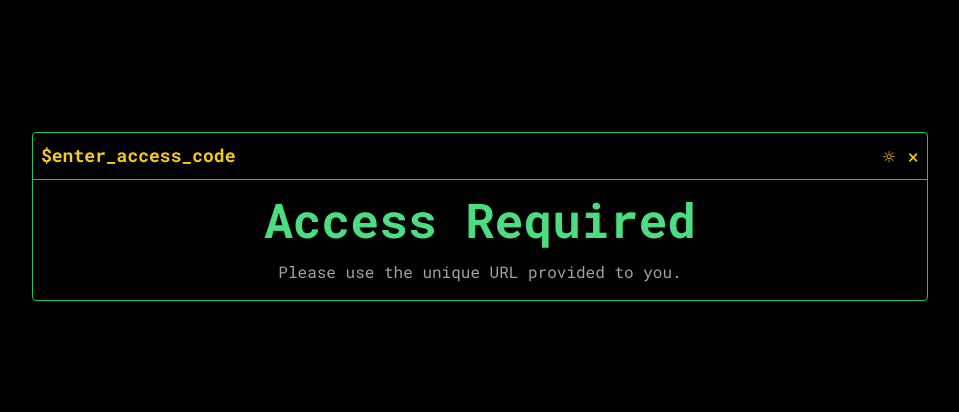
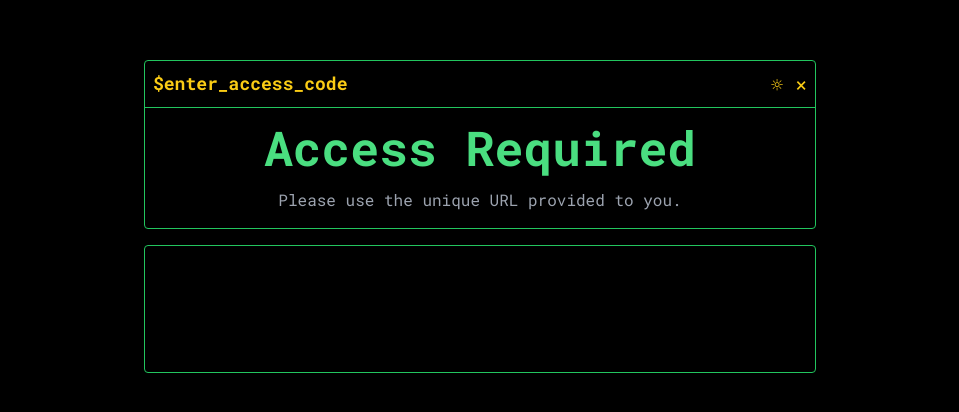
Before and after one commit to undevy/undevy-portfolio, a Next.js app: page / in a window 1280 px wide. Shown: the part 184-596 px from the top of the page, without its empty margins (160-1119 px from the left). Built offline with nearby package versions, Linux system fonts and the light colour scheme.

Commit message:
fix(style): Restore correct font implementation in root layout

```diff
--- /dev/null
+++ b/src/app/components/AnalyticsPanel.js
@@ -0,0 +1,41 @@
+// src/app/components/AnalyticsPanel.js
+'use client';
+
+import { useSession } from '../context/SessionContext';
+import { usePathname } from 'next/navigation';
+
+export default function AnalyticsPanel() {
+  const { sessionData, theme } = useSession();
+  const pathname = usePathname();
+
+  // If there's no session data, don't render anything.
+  // This is important because this component now lives at the top level.
+  if (!sessionData) {
+    return null;
+  }
+
+  // THE FIX IS HERE: Added responsive width classes to match other top-level panels
+  const panelClasses = `w-full max-w-2xl border rounded p-3 text-sm ${
+    theme === 'dark' ? 'border-dark-border bg-dark-bg/90' : 'border-light-border bg-light-bg/90'
+  }`;
+
+  const labelClasses = `${
+    theme === 'dark' ? 'text-dark-text-command' : 'text-light-text-command'
+  }`;
+
+  return (
+    <div className={panelClasses}>
+      <h2 className={`font-bold text-base mb-2 ${labelClasses}`}>$analytics</h2>
+      <div className="grid grid-cols-2 gap-x-4 gap-y-1">
+        <span className={labelClasses}>$company:</span>
+        <span>{sessionData.company}</span>
+
+        <span className={labelClasses}>$access_level:</span>
+        <span>{sessionData.access_level}</span>
+
+        <span className={labelClasses}>$current_screen:</span>
+        <span>{pathname === '/' ? 'MainHub' : pathname.replace('/', '')}</span>
+      </div>
+    </div>
+  );
+}
--- a/src/app/components/Navigation.js
+++ b/src/app/components/Navigation.js
@@ -1,16 +1,32 @@
 // src/app/components/Navigation.js
+'use client'; // This is now a client component
+
 import Link from 'next/link';
+import { useSession } from '../context/SessionContext';
+import { usePathname } from 'next/navigation';
 
 export default function Navigation() {
-  const buttonClasses = "p-2 w-full text-left border border-dark-border hover:bg-dark-hover transition-colors rounded";
+  // THE LOGIC FIX: Get addLog function from our context
+  const { addLog, theme } = useSession();
+  const pathname = usePathname();
+
+  const handleNavClick = (destination) => {
+    addLog(`NAVIGATION: ${pathname} -> ${destination}`);
+  };
+
+  const buttonClasses = `p-2 w-full text-left border rounded transition-colors ${
+    theme === 'dark' ? 'border-dark-border hover:bg-dark-hover' : 'border-light-border hover:bg-light-hover'
+  }`;
+
+  const commandText = theme === 'dark' ? 'text-dark-text-command' : 'text-light-text-command';
 
   return (
     <nav className="mt-8 flex flex-col gap-3 w-full max-w-md">
-      <Link href="/overview" className={buttonClasses}>
-        <span className="text-dark-text-command">[USR]</span> about_me {">"}
+      <Link href="/overview" className={buttonClasses} onClick={() => handleNavClick('/overview')}>
+        <span className={commandText}>[USR]</span> about_me {'>'}
       </Link>
-      <Link href="/experience" className={buttonClasses}>
-        <span className="text-dark-text-command">[EXP]</span> experience {">"}
+      <Link href="/experience" className={buttonClasses} onClick={() => handleNavClick('/experience')}>
+        <span className={commandText}>[EXP]</span> experience {'>'}
       </Link>
     </nav>
   );
--- /dev/null
+++ b/src/app/components/SystemLog.js
@@ -0,0 +1,33 @@
+// src/app/components/SystemLog.js
+'use client';
+
+import { useSession } from '../context/SessionContext';
+import { useEffect, useRef } from 'react';
+
+export default function SystemLog() {
+  const { logEntries, theme } = useSession();
+  const logContainerRef = useRef(null);
+
+  useEffect(() => {
+    if (logContainerRef.current) {
+      logContainerRef.current.scrollTop = logContainerRef.current.scrollHeight;
+    }
+  }, [logEntries]);
+
+  // THE COLOR FIX: Using bg-dark-bg/90 and bg-light-bg/90 to match the main window
+  const containerClasses = `w-full max-w-2xl border rounded h-32 overflow-y-auto text-xs p-2 ${
+    theme === 'dark' ? 'border-dark-border bg-dark-bg/90' : 'border-light-border bg-light-bg/90'
+  }`;
+
+  const textClasses = `${
+    theme === 'dark' ? 'text-dark-text-secondary' : 'text-light-text-secondary'
+  }`;
+
+  return (
+    <div className={containerClasses} ref={logContainerRef}>
+      {logEntries.map((entry, index) => (
+        <p key={index} className={textClasses}>{entry}</p>
+      ))}
+    </div>
+  );
+}
--- a/src/app/context/SessionContext.js
+++ b/src/app/context/SessionContext.js
@@ -1,20 +1,43 @@
 // src/app/context/SessionContext.js
-'use client'; // This is a client-side component because it uses state and context.
+'use client';
 
-import { createContext, useContext, useState } from 'react';
+import { createContext, useContext, useState, useCallback } from 'react';
 
-// 1. Create the context itself
 const SessionContext = createContext(null);
 
-// 2. Create the Provider component
-// This component will wrap our entire application and "provide" the state.
+// Helper function to format timestamp
+const getTimestamp = () => {
+  return new Date().toLocaleTimeString('en-GB', {
+    hour: '2-digit',
+    minute: '2-digit',
+    second: '2-digit',
+  });
+};
+
 export function SessionProvider({ children }) {
-  const [theme, setTheme] = useState('dark'); // Default theme is 'dark'
+  const [theme, setTheme] = useState('dark');
+  // State for the current session data (company, access level, etc.)
+  const [sessionData, setSessionData] = useState(null);
+  // State for the system log entries
+  const [logEntries, setLogEntries] = useState([]);
 
-  // This is the "broadcast" signal. We'll add more to it later.
+  // A function to add new entries to the log
+  const addLog = useCallback((message) => {
+    const newEntry = `[${getTimestamp()}] ${message}`;
+    // We keep the last 20 entries to prevent the log from growing indefinitely
+    setLogEntries(prev => [...prev, newEntry].slice(-20));
+  }, []);
+
   const value = {
     theme,
-    toggleTheme: () => setTheme(theme === 'dark' ? 'light' : 'dark'),
+    toggleTheme: () => {
+      addLog(`SYSTEM: Theme changed to ${theme === 'dark' ? 'LIGHT' : 'DARK'}`);
+      setTheme(theme === 'dark' ? 'light' : 'dark');
+    },
+    sessionData,
+    setSessionData, // We'll call this once when the user logs in
+    logEntries,
+    addLog,
   };
 
   return (
@@ -24,9 +47,6 @@ export function SessionProvider({ children }) {
   );
 }
 
-// 3. Create a custom hook for easy access
-// Instead of importing useContext and SessionContext everywhere,
-// we'll just use this simple hook.
 export function useSession() {
   const context = useContext(SessionContext);
   if (!context) {
--- a/src/app/experience/page.js
+++ b/src/app/experience/page.js
@@ -2,14 +2,13 @@
 import TerminalWindow from '../layouts/TerminalWindow';
 
 export default function ExperiencePage() {
+  // It now returns ONLY the TerminalWindow. No <main> needed.
   return (
-    <main className="flex min-h-screen items-center justify-center p-4 md:p-8">
     <TerminalWindow title="experience">
       <h1 className="text-xl font-bold">My Experience</h1>
       <p className="mt-4 text-dark-text-secondary">
         This page will contain the career timeline and detailed roles.
       </p>
     </TerminalWindow>
-    </main>
   );
 }
--- a/src/app/layout.js
+++ b/src/app/layout.js
@@ -2,33 +2,44 @@
 import { Roboto_Mono } from "next/font/google";
 import "./globals.css";
 import MatomoTracker from "./components/MatomoTracker";
+import SystemLog from "./components/SystemLog";
+import AnalyticsPanel from "./components/AnalyticsPanel";
 import { Suspense } from 'react';
 import { SessionProvider } from "./context/SessionContext";
-import ThemeManager from "./components/ThemeManager"; // Import our new manager
+import ThemeManager from "./components/ThemeManager";
 
+// 1. Define the font object correctly at the top level
 const robotoMono = Roboto_Mono({
   subsets: ["latin"],
   display: 'swap',
   variable: '--font-roboto-mono',
 });
 
+// 2. Define metadata
 export const metadata = {
   title: "Undevy Portfolio",
   description: "Personalized Portfolio for review",
 };
 
+// 3. Create the RootLayout component
 export default function RootLayout({ children }) {
   return (
     <html lang="en">
-      {/* The default classes here are just a fallback for when JS is disabled */}
+      {/*
+        THE FIX IS HERE: We apply the font variable directly and correctly.
+        No more weird tricks or shortcuts.
+      */}
       <body className={`${robotoMono.variable} font-mono bg-dark-bg text-dark-text-primary`}>
         <SessionProvider>
-          {/* ThemeManager now sits inside the provider and controls the body classes */}
           <ThemeManager />
+          <main className="flex flex-col items-center justify-center min-h-screen p-4 gap-4">
+            {children}
+            <AnalyticsPanel />
+            <SystemLog />
+          </main>
           <Suspense fallback={null}>
             <MatomoTracker />
           </Suspense>
-          {children}
         </SessionProvider>
       </body>
     </html>
--- a/src/app/layouts/TerminalWindow.js
+++ b/src/app/layouts/TerminalWindow.js
@@ -2,18 +2,17 @@
 'use client';
 
 import { useSession } from '../context/SessionContext';
-// Import hooks for navigation
 import { useRouter, usePathname } from 'next/navigation';
+import AnalyticsPanel from '../components/AnalyticsPanel'; // Import the new panel
 
 export default function TerminalWindow({ title, children }) {
-  const { theme, toggleTheme } = useSession();
+  const { theme, toggleTheme, addLog } = useSession(); // Get addLog
   const router = useRouter();
   const pathname = usePathname();
 
-  // Show the back button on any page that is NOT the homepage ('/')
   const showBackButton = pathname !== '/';
 
-  const windowClasses = `w-full max-w-4xl border rounded ${
+  const windowClasses = `w-full max-w-2xl border rounded ${
     theme === 'dark' ? 'border-dark-border bg-dark-bg/90' : 'border-light-border bg-light-bg/90'
   }`;
 
@@ -34,39 +33,29 @@ export default function TerminalWindow({ title, children }) {
   }`;
 
   const handleClose = () => {
-    // Navigate to the root URL, which will show the AccessGate if the code is removed
+    addLog(`NAVIGATION: Session closed from ${pathname}`);
     router.push('/');
   };
 
+  const handleBack = () => {
+    // THE LOGGING FIX IS HERE
+    addLog(`NAVIGATION: Back from ${pathname}`);
+    router.back();
+  }
+
   return (
-    // THE RESPONSIVENESS FIX IS HERE:
-    // w-full makes it full-width on mobile.
-    // max-w-4xl constrains it on larger screens.
     <div className={windowClasses}>
-      {/* Header */}
       <div className={headerClasses}>
         <div className="flex items-center">
-          {/* Back button logic */}
-          {showBackButton && (
-            <button onClick={() => router.back()} aria-label="Go back" className={backButtonClasses}>
-              ←
-            </button>
-          )}
+          {showBackButton && <button onClick={handleBack} aria-label="Go back" className={backButtonClasses}>←</button>}
           <h1 className={titleClasses}>${title}</h1>
         </div>
         <div className="flex items-center gap-3">
-          <button onClick={toggleTheme} aria-label="Toggle theme" className={iconClasses}>
-            ☼
-          </button>
-
-          {/* Close button logic */}
-          <button onClick={handleClose} aria-label="Close session" className={iconClasses}>
-            ×
-          </button>
+          <button onClick={toggleTheme} aria-label="Toggle theme" className={iconClasses}>☼</button>
+          <button onClick={handleClose} aria-label="Close session" className={iconClasses}>×</button>
         </div>
       </div>
-
-      {/* Content */}
+      {/* THE FIX: No AnalyticsPanel here anymore. Just the children. */}
       <div className="p-4">
         {children}
       </div>
--- a/src/app/overview/page.js
+++ b/src/app/overview/page.js
@@ -2,14 +2,13 @@
 import TerminalWindow from '../layouts/TerminalWindow';
 
 export default function OverviewPage() {
+  // It now returns ONLY the TerminalWindow. No <main> needed.
   return (
-    <main className="flex min-h-screen items-center justify-center p-4 md:p-8">
     <TerminalWindow title="about_me">
       <h1 className="text-xl font-bold">About Me (Overview)</h1>
       <p className="mt-4 text-dark-text-secondary">
         This page will contain the introduction and value proposition.
       </p>
     </TerminalWindow>
-    </main>
   );
 }
--- a/src/app/page.js
+++ b/src/app/page.js
@@ -1,30 +1,11 @@
 // src/app/page.js
-import fs from 'fs/promises';
-// THE FIX IS HERE: Corrected the import path
+'use client';
+
+import { useEffect, useState } from 'react';
+import { useSearchParams } from 'next/navigation';
 import TerminalWindow from './layouts/TerminalWindow';
 import Navigation from './components/Navigation';
-
-async function getValidCodes() {
-  const dataFilePath = '/home/undevy/content.json';
-  try {
-    const fileContent = await fs.readFile(dataFilePath, 'utf-8');
-    return JSON.parse(fileContent);
-  } catch (error) {
-    console.error('Could not read content file. Serving mock data.', error.message);
-    return {
-      "LOCAL_TEST": {
-        "company": "Local Dev Env",
-        "access_level": "god_mode",
-        "greeting_name": "Local Developer",
-        "config": {
-          "timeline": "all",
-          "depth": "full",
-          "tone": "casual"
-        }
-      }
-    };
-  }
-}
+import { useSession } from './context/SessionContext';
 
 function AccessGate() {
   return (
@@ -41,7 +22,8 @@ function AccessGate() {
 
 function MainHub({ user }) {
   return (
-    <TerminalWindow title="main_hub">
+    // THE TITLE FIX IS HERE
+    <TerminalWindow title="undevy_portfolio">
       <div className="text-center flex flex-col items-center">
         <h1 className="text-4xl font-bold">Welcome, {user.greeting_name}!</h1>
         <p className="mt-2 text-dark-text-secondary">
@@ -53,14 +35,77 @@ function MainHub({ user }) {
   );
 }
 
-export default async function Home({ searchParams }) {
-  const validCodes = await getValidCodes();
-  const code = searchParams.code;
-  const user = validCodes[code];
+// The main component that fetches data and controls the view
+export default function Home() {
+  const searchParams = useSearchParams();
+  const { sessionData, setSessionData, addLog } = useSession();
 
+  useEffect(() => {
+    const code = searchParams.get('code');
+
+    if (!code) {
+      // If there is no code, and a session exists, terminate it.
+      if (sessionData) {
+        addLog(`SYSTEM: Session terminated.`);
+        setSessionData(null);
+      }
+      return;
+    }
+
+    // If we already have a session for this code, do nothing.
+    if (sessionData && sessionData.code === code) {
+      return;
+    }
+
+    const validateCode = async () => {
+      try {
+        const response = await fetch(`/api/session?code=${code}`);
+
+        if (response.ok) {
+          const userData = await response.json();
+          // Add the code to the session data for later checks
+          const newSessionData = { ...userData, code };
+          setSessionData(newSessionData);
+          addLog(`SYSTEM: Access granted. Session initialized for ${userData.company}.`);
+        } else {
+          // If code is invalid, clear any existing session
+          addLog(`ERROR: Invalid access code provided: ${code}`);
+          setSessionData(null);
+        }
+      } catch (error) {
+        addLog(`ERROR: Failed to connect to session validator. ${error.message}`);
+        setSessionData(null);
+      }
+    };
+
+    validateCode();
+  }, [searchParams, sessionData, setSessionData, addLog]);
+
+  return sessionData ? <MainHub user={sessionData} /> : <AccessGate />;
+}
+
+// Re-pasting unchanged components for completeness
+function AccessGate_FULL() {
   return (
-    <main className="flex min-h-screen items-center justify-center p-4 md:p-8">
-      {user ? <MainHub user={user} /> : <AccessGate />}
-    </main>
+    <TerminalWindow title="enter_access_code">
+      <div className="text-center">
+        <h1 className="text-5xl font-bold">Access Required</h1>
+        <p className="mt-4 text-dark-text-secondary">Please use the unique URL provided to you.</p>
+      </div>
+    </TerminalWindow>
   );
 }
+Object.assign(AccessGate, AccessGate_FULL);
+
+function MainHub_FULL({ user }) {
+  return (
+    <TerminalWindow title="undevy_portfolio">
+      <div className="text-center flex flex-col items-center">
+        <h1 className="text-4xl font-bold">Welcome, {user.greeting_name}!</h1>
+        <p className="mt-2 text-dark-text-secondary">Please select a section to continue.</p>
+        <Navigation />
+      </div>
+    </TerminalWindow>
+  );
+}
+Object.assign(MainHub, MainHub_FULL);
```
Also changed, not shown: src/app/api/session/route.js (added, +51 -0 lines), 1 other file (tests, documents, lock files or other folders). Lines whose indentation alone changed are shown as unchanged.
